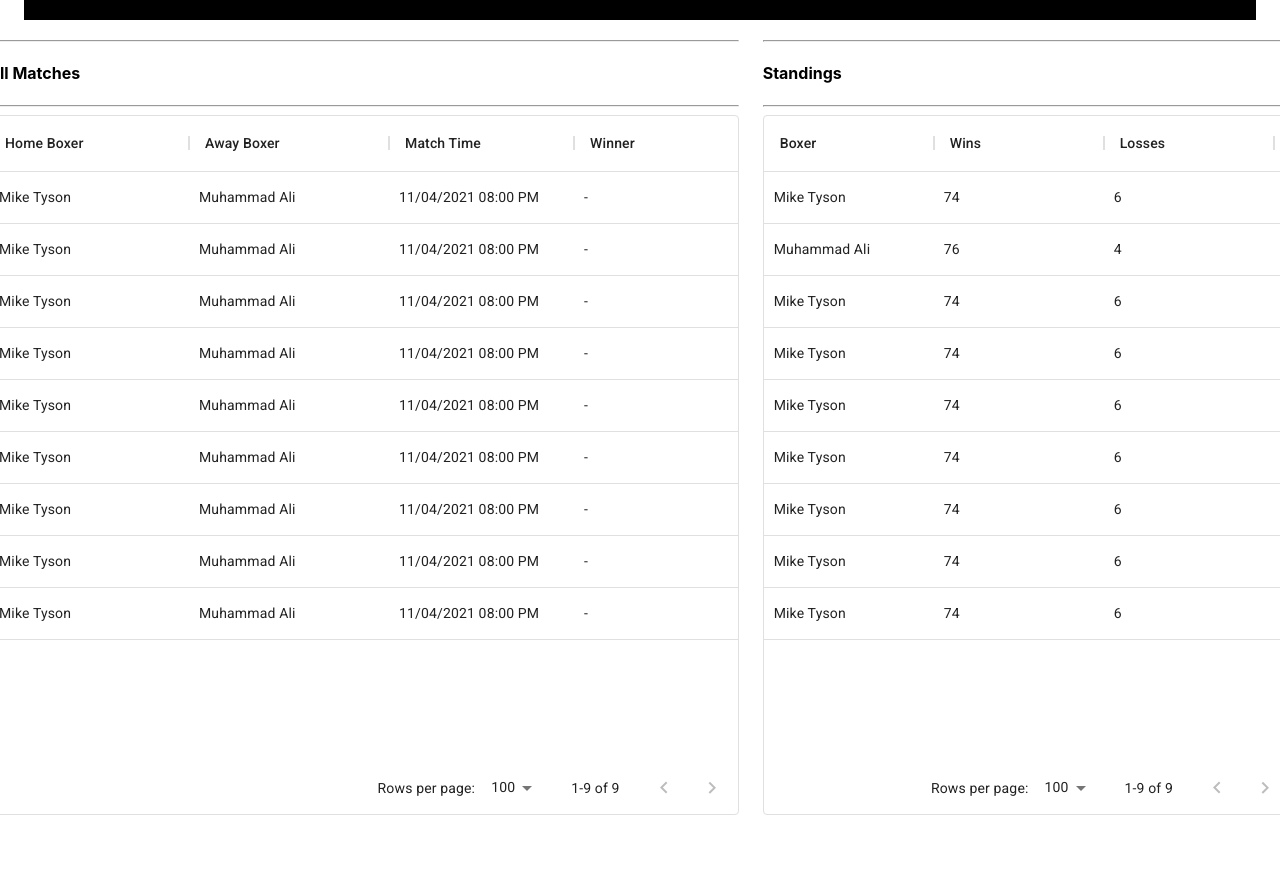
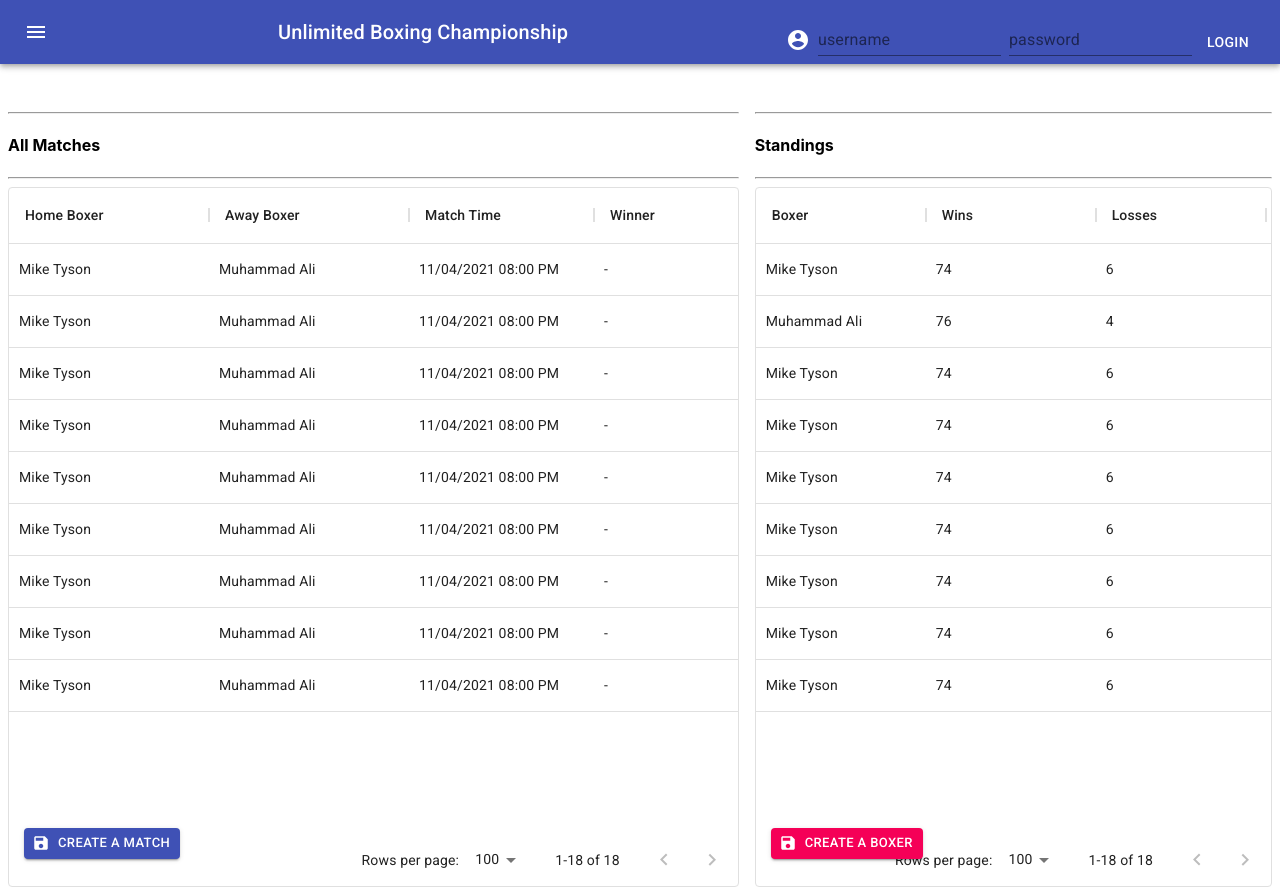
Before and after one commit to segment17/ubc-client, a React (Create React App) app in the folder ubc-client/: page / in a window 1280 px wide. Shown: the top 887 px of the page. Before the commit the page ends 815 px from the top, so only its background shows below. Built offline with nearby package versions, Linux system fonts and the light colour scheme.

Commit message:
Topbar is added in the homepage.

```diff
--- a/ubc-client/package.json
+++ b/ubc-client/package.json
@@ -5,6 +5,7 @@
   "dependencies": {
     "@material-ui/core": "^4.11.3",
     "@material-ui/data-grid": "*",
+    "@material-ui/icons": "^4.11.2",
     "@material-ui/x-grid": "*",
     "@material-ui/x-grid-data-generator": "*",
     "@testing-library/jest-dom": "^5.11.4",
--- /dev/null
+++ b/ubc-client/src/components/boxers/BoxerDetails.jsx
@@ -0,0 +1,21 @@
+import React from 'react';
+
+
+class BoxerDetails extends React.Component {
+    constructor(props) {
+        super();
+        this.state = {
+
+        }
+    }
+
+    render() {
+        return (
+            <div>
+                Details...
+            </div>
+        )
+    }
+}
+
+export default BoxerDetails;
--- /dev/null
+++ b/ubc-client/src/components/boxers/CreateBoxer.jsx
@@ -0,0 +1,21 @@
+import React from 'react';
+
+
+class CreateBoxer extends React.Component {
+    constructor(props) {
+        super();
+        this.state = {
+
+        }
+    }
+
+    render() {
+        return (
+            <div>
+                Create Boxer...
+            </div>
+        )
+    }
+}
+
+export default CreateBoxer;
--- a/ubc-client/src/components/common/Routes.jsx
+++ b/ubc-client/src/components/common/Routes.jsx
@@ -4,22 +4,27 @@
 import Grid from '@material-ui/core/Grid';
 import Topbar from './Topbar';
 import HomePage from '../homepage/HomePage';
+import BoxerDetails from '../boxers/BoxerDetails';
+import CreateBoxer from '../boxers/CreateBoxer';
+import CreateMatch from '../matches/CreateMatch';
 
 function Routes(props) {
     const history = createBrowserHistory();
     return (
-        <Grid container spacing={3}>
+        <Grid container spacing={4}>
             <Grid item xs={12}>
                 <Topbar />
             </Grid>
+            <Grid item xs={12} style={{ padding: '1.5rem' }}>
                 <BrowserRouter history={history}>
                     <Switch>
                         <Route exact path="/" component={HomePage} />
-                    {/* <Route exact path="/boxers/:id" component={BoxerDetails} />
+                        <Route exact path="/boxers/:id" component={BoxerDetails} />
                         <Route exact path="/boxers/new" component={CreateBoxer} />
-                    <Route exact path="/matches/new" component={CreateMatch} /> */}
+                        <Route exact path="/matches/new" component={CreateMatch} />
                     </Switch>
                 </BrowserRouter>
+            </Grid>
         </Grid>
 
     )
--- a/ubc-client/src/components/common/Topbar.jsx
+++ b/ubc-client/src/components/common/Topbar.jsx
@@ -1,11 +1,41 @@
 import React, { useEffect } from "react";
-import Container from '@material-ui/core/Container';
+import AppBar from '@material-ui/core/AppBar';
+import Toolbar from '@material-ui/core/Toolbar';
+import Typography from '@material-ui/core/Typography';
+import IconButton from '@material-ui/core/IconButton';
+import MenuIcon from '@material-ui/icons/Menu';
+import Button from '@material-ui/core/Button';
+import TextField from '@material-ui/core/TextField';
+import Grid from '@material-ui/core/Grid';
+import AccountCircle from '@material-ui/icons/AccountCircle';
 
 function Topbar() {
     return (
-        <Container maxWidth="xl">
-            <div style={{ backgroundColor: 'black' }}>Topbar</div>
-        </Container>
+        <AppBar position="static">
+            <Toolbar style={{ display: 'flex', flexDirection: 'row', justifyContent: 'space-between' }}>
+                <IconButton edge="start" color="inherit" aria-label="menu">
+                    <MenuIcon />
+                </IconButton>
+                <Typography variant="h6">
+                    Unlimited Boxing Championship
+                </Typography>
+                <div>
+                    <Grid container spacing={1} alignItems="flex-end">
+                        <Grid item>
+                            <AccountCircle />
+                        </Grid>
+                        <Grid item>
+                            <TextField color="white" id="input-with-icon-grid" label="username" />
+                        </Grid>
+                        <Grid item>
+                            <TextField id="input-with-icon-grid" type="password" color="white" label="password" />
+                        </Grid>
+                        <Button color="inherit">Login</Button>
+                    </Grid>
+
+                </div>
+            </Toolbar>
+        </AppBar>
     )
 }
 export default Topbar;
--- a/ubc-client/src/components/homepage/HomePage.jsx
+++ b/ubc-client/src/components/homepage/HomePage.jsx
@@ -3,6 +3,9 @@
 import Standings from '../standings/Standings';
 import Container from '@material-ui/core/Container';
 import Grid from '@material-ui/core/Grid';
+import Icon from '@material-ui/core/Icon';
+import Button from '@material-ui/core/Button';
+import SaveIcon from '@material-ui/icons/Save';
 
 class HomePage extends React.Component {
     constructor(props) {
@@ -14,13 +17,29 @@
 
     render() {
         return (
-            <Grid container spacing={3}>
+            <Grid container spacing={2}>
                 <Grid item lg={7}>
                     <AllMatches />
+                    <Button
+                        style={{ marginLeft: '1rem', marginTop: '1rem' }}
+                        variant="contained"
+                        color="primary"
+                        size="small"
+                        startIcon={<SaveIcon />}
+                    >
+                        Create a match
+                    </Button>
                 </Grid>
 
                 <Grid item lg={5}>
                     <Standings />
+                    <Button
+                        style={{ marginLeft: '1rem', marginTop: '1rem' }}
+                        variant="contained"
+                        color="secondary"
+                        size="small"
+                        startIcon={<SaveIcon />}
+                    >Create a boxer</Button>
                 </Grid>
             </Grid>
         )
--- a/ubc-client/src/components/matches/AllMatches.jsx
+++ b/ubc-client/src/components/matches/AllMatches.jsx
@@ -25,6 +25,15 @@
                     { id: 7, homeBoxer: 'Mike Tyson', awayBoxer: 'Muhammad Ali', matchTime: '11/04/2021 08:00 PM', winnerBoxer: '-', isFinished: false },
                     { id: 8, homeBoxer: 'Mike Tyson', awayBoxer: 'Muhammad Ali', matchTime: '11/04/2021 08:00 PM', winnerBoxer: '-', isFinished: false },
                     { id: 9, homeBoxer: 'Mike Tyson', awayBoxer: 'Muhammad Ali', matchTime: '11/04/2021 08:00 PM', winnerBoxer: '-', isFinished: false },
+                    { id: 1, homeBoxer: 'Mike Tyson', awayBoxer: 'Muhammad Ali', matchTime: '11/04/2021 08:00 PM', winnerBoxer: '-', isFinished: false },
+                    { id: 2, homeBoxer: 'Mike Tyson', awayBoxer: 'Muhammad Ali', matchTime: '11/04/2021 08:00 PM', winnerBoxer: '-', isFinished: false },
+                    { id: 3, homeBoxer: 'Mike Tyson', awayBoxer: 'Muhammad Ali', matchTime: '11/04/2021 08:00 PM', winnerBoxer: '-', isFinished: false },
+                    { id: 4, homeBoxer: 'Mike Tyson', awayBoxer: 'Muhammad Ali', matchTime: '11/04/2021 08:00 PM', winnerBoxer: '-', isFinished: false },
+                    { id: 5, homeBoxer: 'Mike Tyson', awayBoxer: 'Muhammad Ali', matchTime: '11/04/2021 08:00 PM', winnerBoxer: '-', isFinished: false },
+                    { id: 6, homeBoxer: 'Mike Tyson', awayBoxer: 'Muhammad Ali', matchTime: '11/04/2021 08:00 PM', winnerBoxer: '-', isFinished: false },
+                    { id: 7, homeBoxer: 'Mike Tyson', awayBoxer: 'Muhammad Ali', matchTime: '11/04/2021 08:00 PM', winnerBoxer: '-', isFinished: false },
+                    { id: 8, homeBoxer: 'Mike Tyson', awayBoxer: 'Muhammad Ali', matchTime: '11/04/2021 08:00 PM', winnerBoxer: '-', isFinished: false },
+                    { id: 9, homeBoxer: 'Mike Tyson', awayBoxer: 'Muhammad Ali', matchTime: '11/04/2021 08:00 PM', winnerBoxer: '-', isFinished: false },
                 ]}
             />
         </div>
--- /dev/null
+++ b/ubc-client/src/components/matches/CreateMatch.jsx
@@ -0,0 +1,21 @@
+import React from 'react';
+
+
+class CreateMatch extends React.Component {
+    constructor(props) {
+        super();
+        this.state = {
+
+        }
+    }
+
+    render() {
+        return (
+            <div>
+                Create Match...
+            </div>
+        )
+    }
+}
+
+export default CreateMatch;
--- a/ubc-client/src/components/standings/Standings.jsx
+++ b/ubc-client/src/components/standings/Standings.jsx
@@ -22,6 +22,15 @@
                         { id: 6, boxer: 'Mike Tyson', winCount: '74', lossCount: '6', score: 283 },
                         { id: 7, boxer: 'Mike Tyson', winCount: '74', lossCount: '6', score: 283 },
                         { id: 8, boxer: 'Mike Tyson', winCount: '74', lossCount: '6', score: 283 },
+                        { id: 9, boxer: 'Mike Tyson', winCount: '74', lossCount: '6', score: 283 },
+                        { id: 1, boxer: 'Mike Tyson', winCount: '74', lossCount: '6', score: 283 },
+                        { id: 2, boxer: 'Muhammad Ali', winCount: '76', lossCount: '4', score: 300 },
+                        { id: 3, boxer: 'Mike Tyson', winCount: '74', lossCount: '6', score: 283 },
+                        { id: 4, boxer: 'Mike Tyson', winCount: '74', lossCount: '6', score: 283 },
+                        { id: 5, boxer: 'Mike Tyson', winCount: '74', lossCount: '6', score: 283 },
+                        { id: 6, boxer: 'Mike Tyson', winCount: '74', lossCount: '6', score: 283 },
+                        { id: 7, boxer: 'Mike Tyson', winCount: '74', lossCount: '6', score: 283 },
+                        { id: 8, boxer: 'Mike Tyson', winCount: '74', lossCount: '6', score: 283 },
                         { id: 9, boxer: 'Mike Tyson', winCount: '74', lossCount: '6', score: 283 }
                     ]}
             />
```
Also changed, not shown: 2 other files (tests, documents, lock files or other folders). Lines whose indentation alone changed are shown as unchanged.
